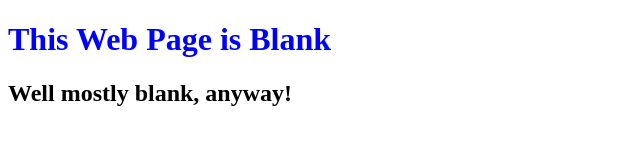
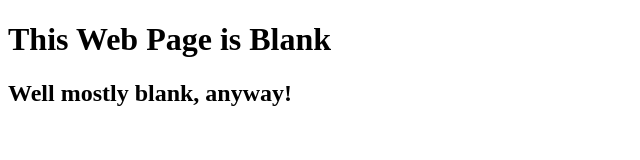
Before and after one commit to dpsexton/0main_openSAP_repo, a plain HTML site: page index.html in a window 1280 px wide. Shown: the whole page, without its empty margins (0-640 px from the left). Drawn offline with Linux system fonts and the light colour scheme.

Commit message:
Revert "Applied Colour Blue to H1"
This reverts commit 50b911e4bf855a9766a2f116dfd2e9bac516ba95.

```diff
--- a/index.html
+++ b/index.html
@@ -5,7 +5,7 @@
 		<Title>A Page of Quotation</Title>
 	</head>
 	<body>
-		<h1 style= "color:Blue">This Web Page is Blank</h1>
+		<h1>This Web Page is Blank</h1>
 		<h2>Well mostly blank, anyway!</h2>
 	</body>
 </html>
```
